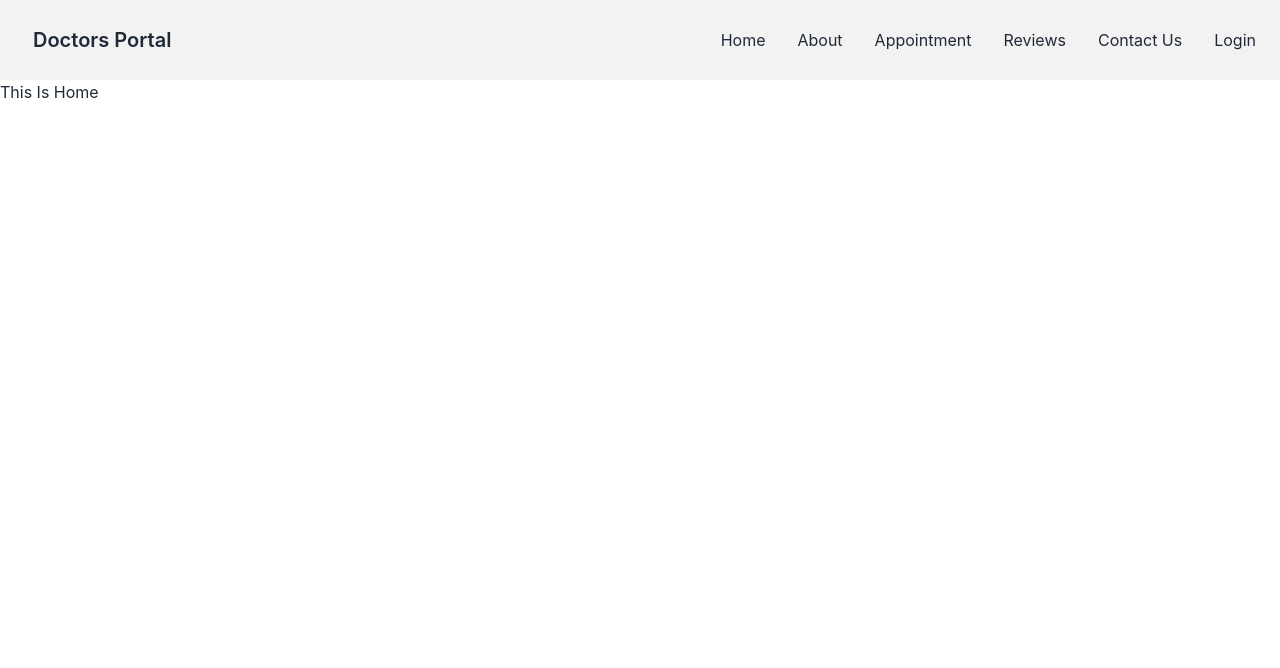
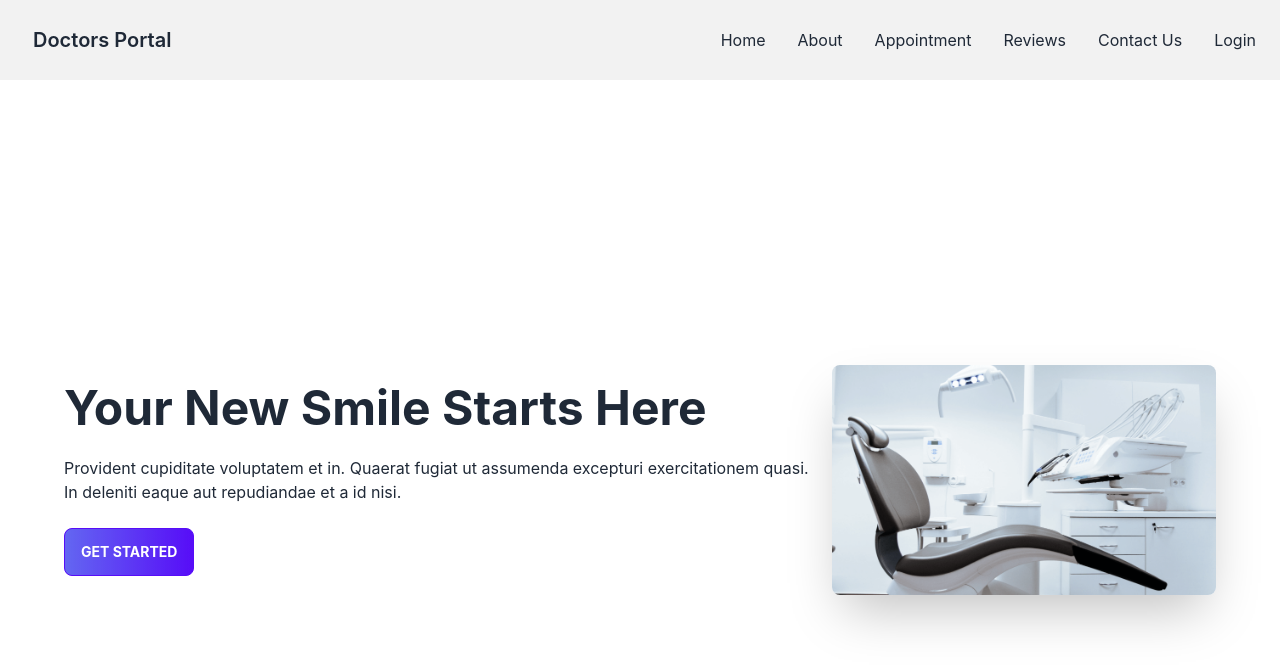
Before and after one commit to Nuruzzamanshah/doctors-portal, a React (Create React App) app: page /home in a window 1280 px wide. Shown: the top 668 px of the page. Built offline with nearby package versions, Linux system fonts and the light colour scheme.

Commit message:
banner added

```diff
--- /dev/null
+++ b/src/Pages/Home/Banner.js
@@ -0,0 +1,19 @@
+import React from 'react';
+import chair from '../../assets/images/chair.png'
+
+const Banner = () => {
+    return (
+        <div class="hero min-h-screen px-12">
+  <div class="hero-content flex-col lg:flex-row-reverse">
+    <img src={chair} class="max-w-sm rounded-lg shadow-2xl" />
+    <div>
+      <h1 class="text-5xl font-bold">Your New Smile Starts Here</h1>
+      <p class="py-6">Provident cupiditate voluptatem et in. Quaerat fugiat ut assumenda excepturi exercitationem quasi. In deleniti eaque aut repudiandae et a id nisi.</p>
+      <button class="btn btn-primary uppercase text-white font-bold bg-gradient-to-r from-indigo-500">Get Started</button>
+    </div>
+  </div>
+</div>
+    );
+};
+
+export default Banner;
--- a/src/Pages/Home/Home.js
+++ b/src/Pages/Home/Home.js
@@ -1,9 +1,10 @@
 import React from 'react';
+import Banner from './Banner';
 
 const Home = () => {
     return (
         <div>
-            <h2>This Is Home</h2>
+            <Banner></Banner>
         </div>
     );
 };
```
